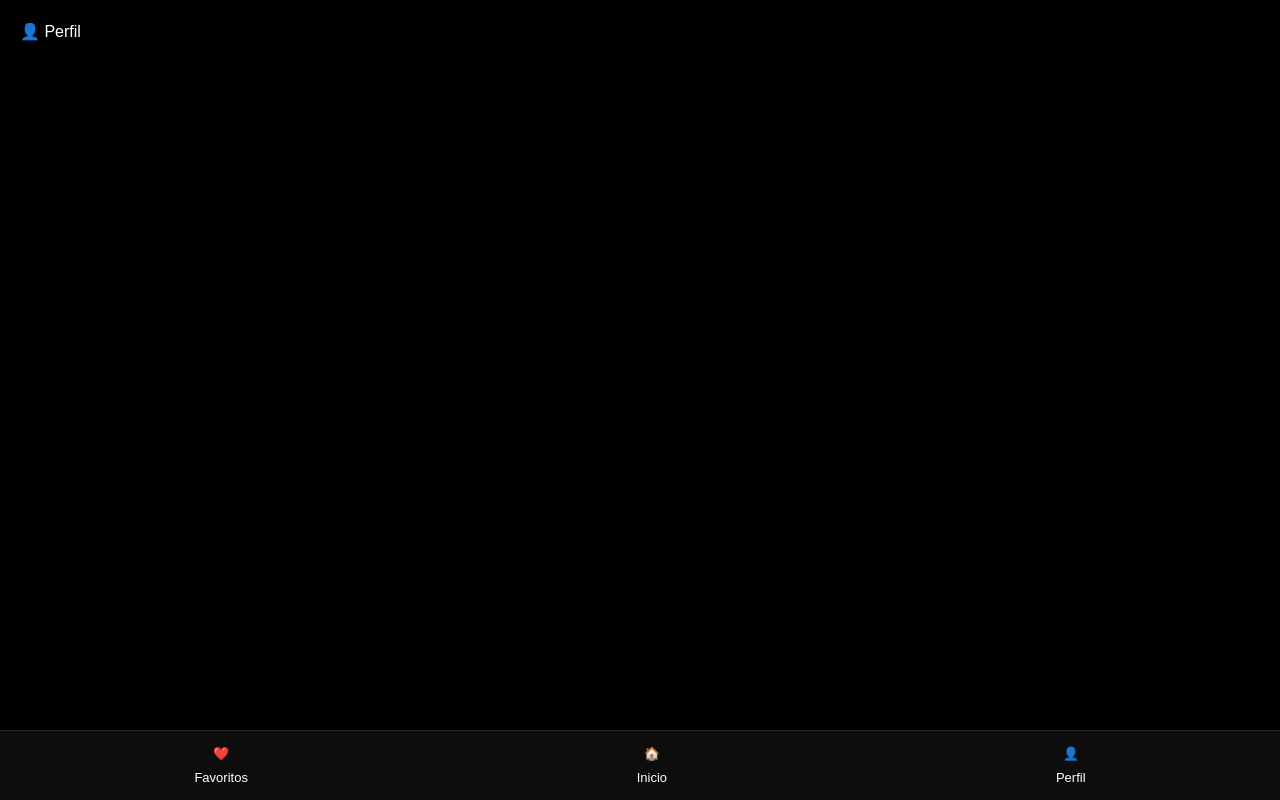
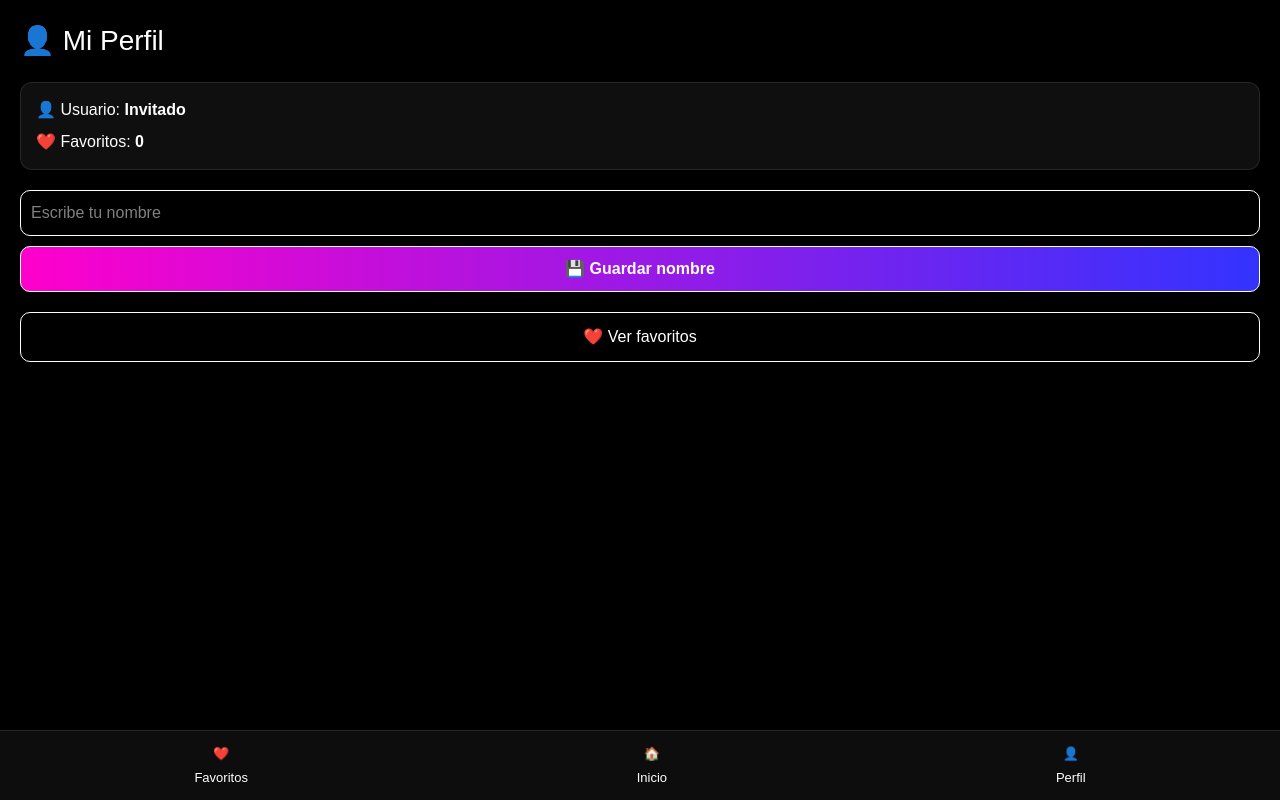
Before and after one commit to Iriney2310/worldapp, a Next.js app: page /perfil in a window 1280 px wide. Built offline with nearby package versions, Linux system fonts and the light colour scheme.

Commit message:
sneaker app update

```diff
--- a/app/perfil/page.tsx
+++ b/app/perfil/page.tsx
@@ -1,7 +1,114 @@
+'use client'
+
+import { useEffect, useState } from "react"
+
+type Sneaker = {
+  id: number
+  name: string
+  brand: string
+  price: string
+  image: string
+}
+
 export default function Perfil() {
+  const [favorites, setFavorites] = useState<Sneaker[]>([])
+  const [name, setName] = useState("")
+
+  // 🔄 cargar datos al entrar
+  useEffect(() => {
+    const favData = localStorage.getItem("favorites")
+    if (favData) setFavorites(JSON.parse(favData))
+
+    const savedName = localStorage.getItem("username")
+    if (savedName) setName(savedName)
+  }, [])
+
+  // 💾 guardar nombre
+  const saveName = () => {
+    localStorage.setItem("username", name)
+  }
+
   return (
-    <div style={{ color: 'white', padding: 20 }}>
-      <h1>👤 Perfil</h1>
+    <div
+      style={{
+        color: "white",
+        padding: 20,
+        fontFamily: "sans-serif",
+      }}
+    >
+      <h1 style={{ fontSize: 28 }}>👤 Mi Perfil</h1>
+
+      {/* TARJETA PERFIL */}
+      <div
+        style={{
+          marginTop: 20,
+          padding: 15,
+          borderRadius: 12,
+          background: "rgba(255,255,255,0.06)",
+          border: "1px solid rgba(255,255,255,0.1)",
+        }}
+      >
+        <p>
+          👤 Usuario:{" "}
+          <b>{name.trim() ? name : "Invitado"}</b>
+        </p>
+
+        <p style={{ marginTop: 8 }}>
+          ❤️ Favoritos: <b>{favorites.length}</b>
+        </p>
+      </div>
+
+      {/* EDITAR NOMBRE */}
+      <div style={{ marginTop: 20 }}>
+        <input
+          value={name}
+          onChange={(e) => setName(e.target.value)}
+          placeholder="Escribe tu nombre"
+          style={{
+            width: "100%",
+            padding: 10,
+            borderRadius: 10,
+            border: "1px solid white",
+            background: "transparent",
+            color: "white",
+            outline: "none",
+          }}
+        />
+
+        <button
+          onClick={saveName}
+          style={{
+            marginTop: 10,
+            width: "100%",
+            padding: 10,
+            borderRadius: 10,
+            border: "1px solid white",
+            background: "linear-gradient(90deg,#ff00cc,#3333ff)",
+            color: "white",
+            fontWeight: "bold",
+            cursor: "pointer",
+          }}
+        >
+          💾 Guardar nombre
+        </button>
+      </div>
+
+      {/* BOTÓN FAVORITOS */}
+      <button
+        onClick={() => (window.location.href = "/favoritos")}
+        style={{
+          marginTop: 20,
+          width: "100%",
+          padding: 12,
+          borderRadius: 10,
+          border: "1px solid white",
+          background: "transparent",
+          color: "white",
+          cursor: "pointer",
+        }}
+      >
+        ❤️ Ver favoritos
+      </button>
     </div>
   )
 }
```
